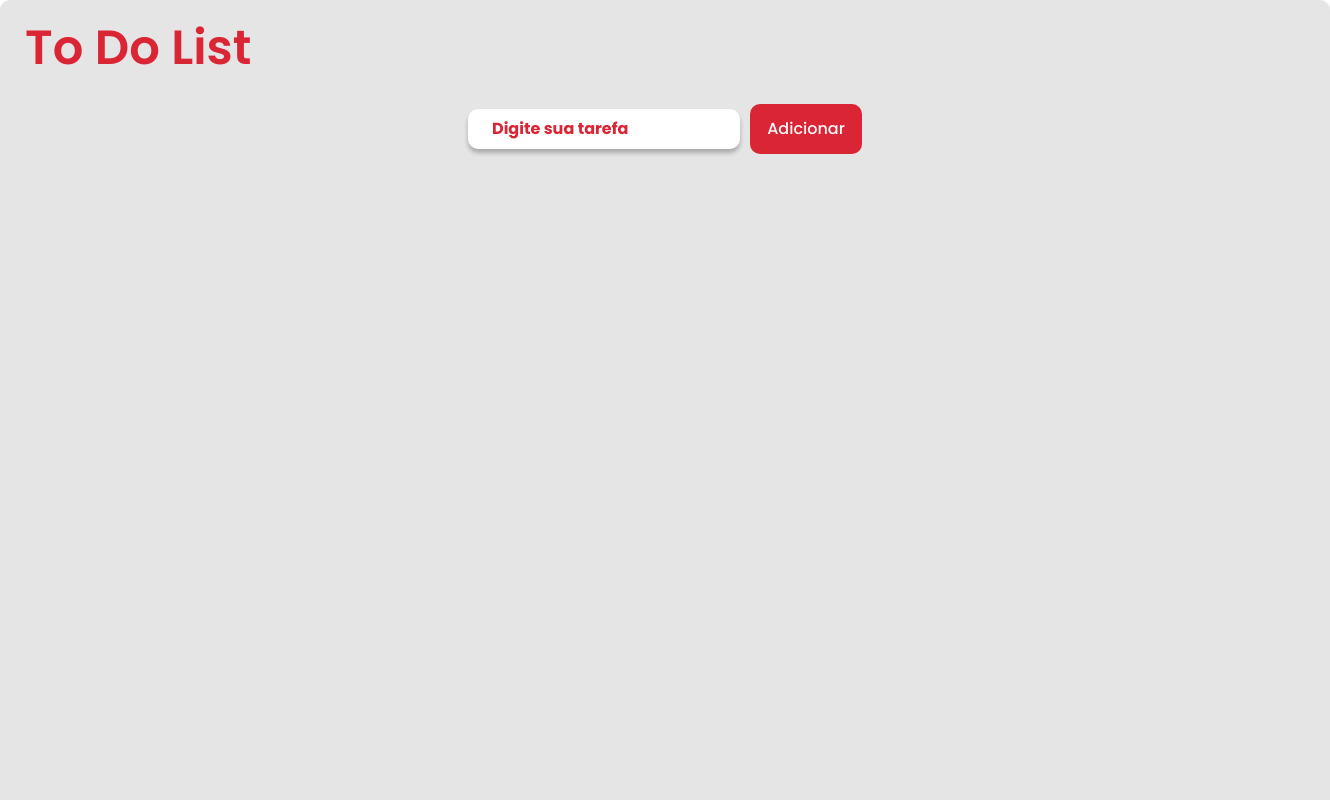
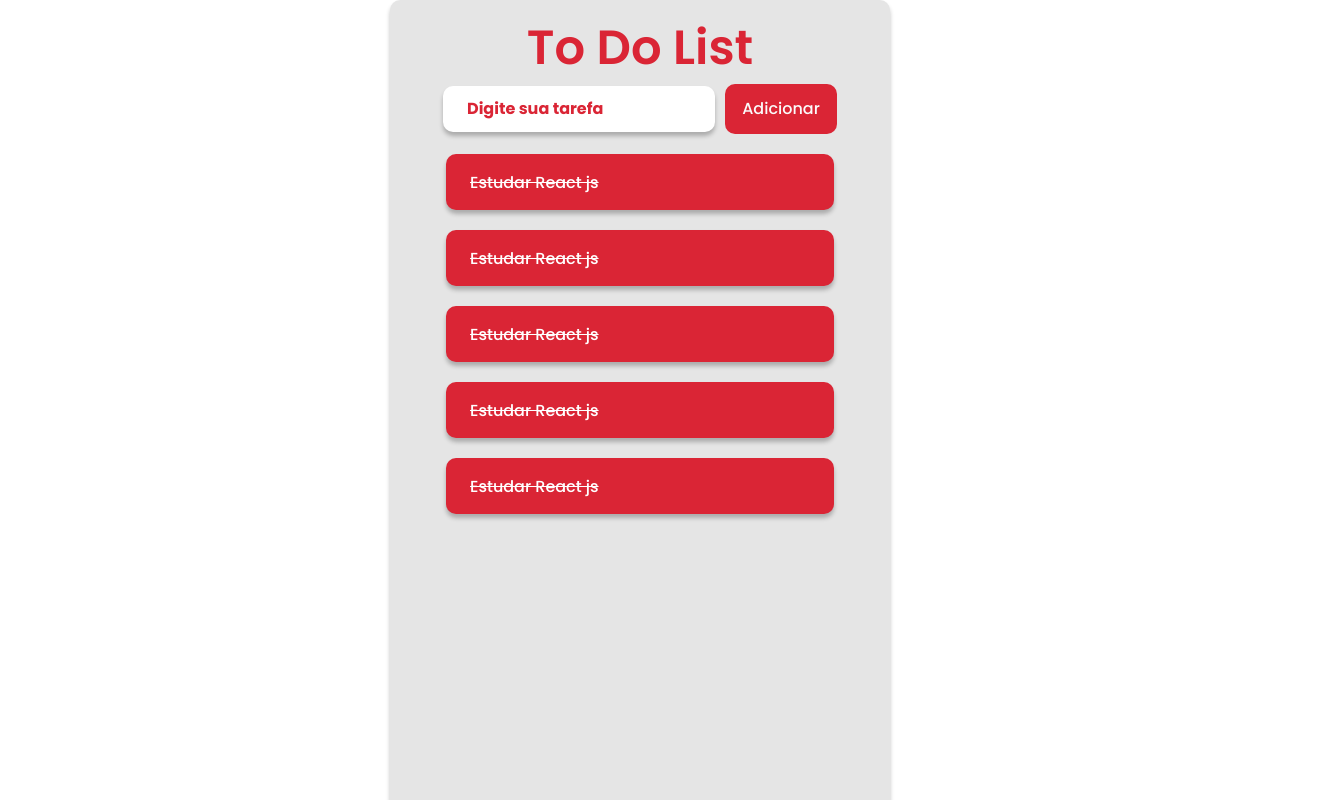
Before and after one commit to JeanGomesDaFonseca/To_Do_List, a React (Vite) app: page / in a window 1280 px wide. Shown: the top 800 px of the page, 1330 px wide, since content can reach past the window. Built offline with nearby package versions, Linux system fonts and the light colour scheme.

Commit message:
comiit 3

```diff
--- a/src/App.jsx
+++ b/src/App.jsx
@@ -1,4 +1,4 @@
-import { Button, Container, Input } from "./styles"
+import { Button, Container, Input, Item } from "./styles"
 import styles from "./App.module.css"
 
 export default function App() {
@@ -9,6 +9,16 @@
       <Input placeholder="Digite sua tarefa" />
       <Button>Adicionar</Button>
       </div>
+      <div>
+        <ul>
+          <Item>Estudar React js</Item>
+          <Item>Estudar React js</Item>
+          <Item>Estudar React js</Item>
+          <Item>Estudar React js</Item>
+          <Item>Estudar React js</Item>
+
+        </ul>
+      </div>
     </Container>
   )
 }
--- a/src/App.module.css
+++ b/src/App.module.css
@@ -13,6 +13,4 @@
     flex-direction: row;
     justify-content: center;
     align-items: center;
-    margin: 20px;
-
 }
--- a/src/styles/index.js
+++ b/src/styles/index.js
@@ -2,7 +2,7 @@
 
 export const GlobalStyle = createGlobalStyle`
 *{
-    margin: 0;
+    margin: 0 auto;
     padding: 0;
     border-sizing: border-box;
     text-decoration: none;
@@ -11,8 +11,8 @@
 }`
 
 export const Container = styled.div`
-    width: 100%;
-    min-height: 895px;
+    width: 450px;
+    min-height: 895px; //mudar se precisar
     background: rgba(0, 0, 0, 0.1);
     box-shadow: 0px 4px 4px rgba(0, 0, 0, 0.25);
     border-radius: 10px;
@@ -24,7 +24,7 @@
 `
 
 export const Input = styled.input`
-padding: 8px 24px;
+padding: 11px 24px;
 width: 224px;
 height: 50;
 background: #FFFFFF;
@@ -64,5 +64,22 @@
 font-size: 16px;
 line-height: 24px;
 color: #fbfbfb;
+cursor: pointer;
+`
 
-`
+export const Item = styled.li`
+padding: 8px 10px 8px 24px;
+width: 354px;
+height: 40px;
+background: #da2535;
+box-shadow: 0px 4px 4px rgba(0,0,0,0.25);
+border-radius: 10px;
+margin-top: 20px;
+list-style: none;
+
+font-weight: 500;
+font-size: 16px;
+line-height: 42px;
+color: #FFFFFF;
+text-decoration-line: line-through;
+`;
```
